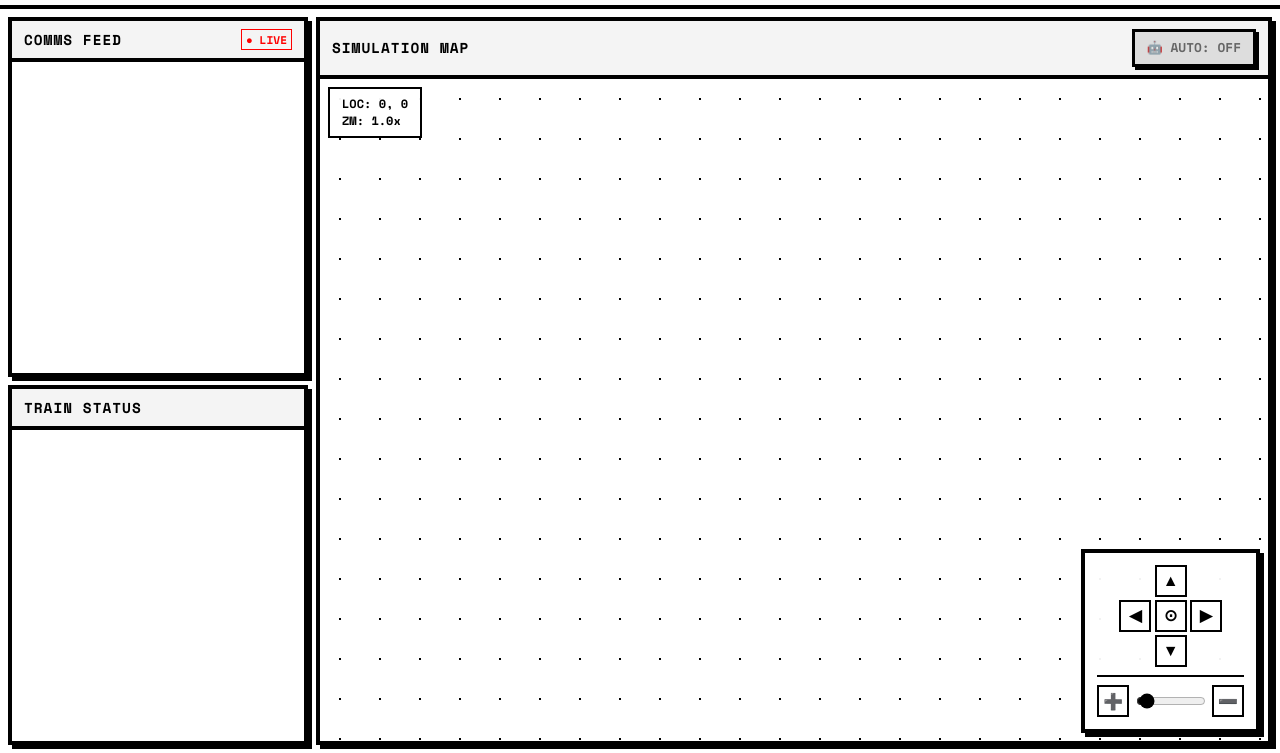
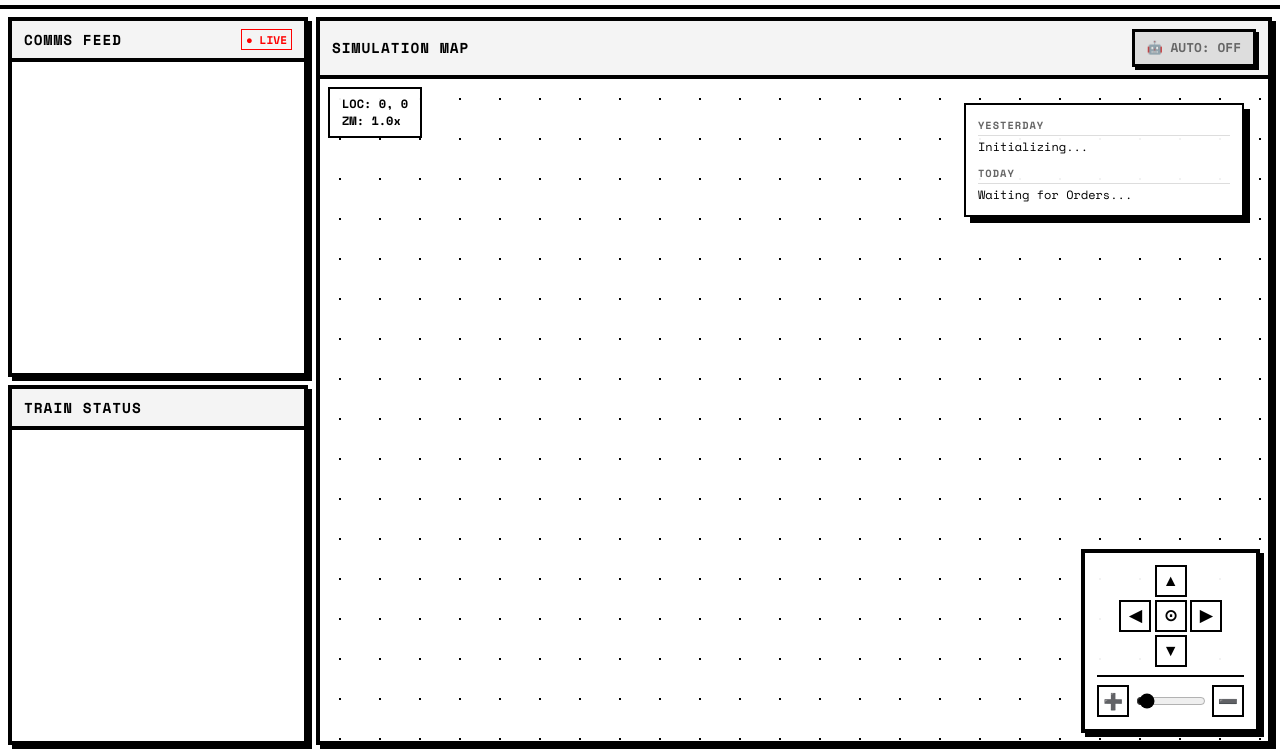
Before and after one commit to gaurawsinghbusiness-sys/AiRail, a website: page public/index.html in a window 1280 px wide. Shown: the part 47-800 px from the top of the page. Drawn offline with nearby package versions, Linux system fonts and the light colour scheme; no server answers.

Commit message:
Feat: Add Minimalist Log Book (Yesterday/Today)

```diff
--- a/public/css/style.css
+++ b/public/css/style.css
@@ -222,6 +222,48 @@ body {
   accent-color: #000;
 }
 
+/* Log Book - Minimalist Box */
+.log-book {
+  position: absolute;
+  top: 1rem;
+  right: 1rem;
+  width: 280px;
+  background: rgba(255, 255, 255, 0.95);
+  border: 2px solid #000;
+  padding: 0.75rem;
+  font-family: var(--font-mono);
+  font-size: 0.75rem;
+  box-shadow: 6px 6px 0px #000;
+  pointer-events: auto;
+  z-index: 20;
+  display: flex;
+  flex-direction: column;
+  gap: 0.6rem;
+}
+
+.log-entry {
+  display: flex;
+  flex-direction: column;
+  gap: 0.1rem;
+}
+
+.log-label {
+  font-weight: 800;
+  text-transform: uppercase;
+  color: #666;
+  font-size: 0.65rem;
+  letter-spacing: 1px;
+  border-bottom: 1px solid #ddd;
+  padding-bottom: 2px;
+  margin-bottom: 2px;
+}
+
+.log-content {
+  color: #000;
+  line-height: 1.3;
+  font-weight: 500;
+}
+
 /* Comms & Status - Fluid and Dense */
 .comms-panel {
   grid-column: 1;
--- a/public/index.html
+++ b/public/index.html
@@ -34,6 +34,18 @@
           <div class="mission-info">
             <div>LOC: <span id="view-coords">0, 0</span></div>
             <div>ZM: <span id="view-zoom">1.0x</span></div>
+          </div>
+
+          <!-- Log Book (Minimalist Box) -->
+          <div class="log-book">
+            <div class="log-entry">
+              <span class="log-label">YESTERDAY</span>
+              <span id="log-yesterday" class="log-content">Initializing...</span>
+            </div>
+            <div class="log-entry">
+              <span class="log-label">TODAY</span>
+              <span id="log-today" class="log-content">Waiting for Orders...</span>
+            </div>
           </div>
 
           <!-- Explicit Navigation Controls -->
--- a/public/js/game.js
+++ b/public/js/game.js
@@ -34,6 +34,8 @@ const trainCountEl = document.getElementById('train-count');
 const expandBtn = document.getElementById('expand-btn');
 const viewCoordsEl = document.getElementById('view-coords');
 const viewZoomEl = document.getElementById('view-zoom');
+const logYesterdayEl = document.getElementById('log-yesterday');
+const logTodayEl = document.getElementById('log-today');
 
 // ============== INITIALIZATION ==============
 
@@ -169,6 +171,7 @@ async function fetchState() {
     events = data.events;
     updateHeaderStats();
     renderCommsFeed();
+    renderLogBook();
     render();
   } catch (err) {
     console.error('Failed to fetch state:', err);
@@ -608,3 +611,32 @@ setupEventListeners = function() {
   setupNavigationControls();
   setupAutoControls();
 };
+
+function renderLogBook() {
+  if (!logYesterdayEl || !logTodayEl) return;
+
+  // TODAY: Latest COMMANDER Strategy
+  const commanderEvent = events.slice().reverse().find(e => e.type === 'COMMANDER');
+  if (commanderEvent) {
+    let text = commanderEvent.message.replace('📜 Daily Strategy: ', '');
+    if (text.length > 80) text = text.substring(0, 77) + '...';
+    // Remove JSON artifacts just in case
+    text = text.replace(/[{}"\\]/g, '').replace('strategy:', '').trim();
+    logTodayEl.textContent = text;
+    logTodayEl.title = new Date(commanderEvent.timestamp).toLocaleString();
+  } else {
+    logTodayEl.textContent = "Awaiting Daily Strategy...";
+  }
+
+  // YESTERDAY: Latest SUCCESSFUL Worker Action
+  const workerEvent = events.slice().reverse().find(e => e.type === 'AI_WORKER' && !e.message.includes('Error'));
+  if (workerEvent) {
+    let text = workerEvent.message.replace('🔨 ', '');
+    // Truncate
+    if (text.length > 50) text = text.substring(0, 47) + '...';
+    logYesterdayEl.textContent = text;
+    logYesterdayEl.title = new Date(workerEvent.timestamp).toLocaleString();
+  } else {
+    logYesterdayEl.textContent = "No recent construction.";
+  }
+}
```
